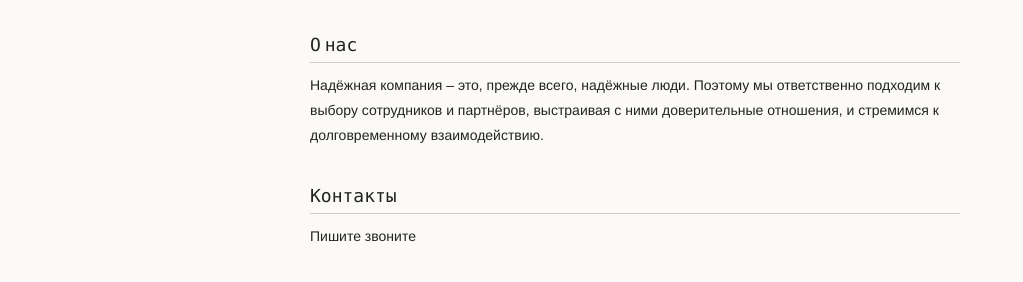
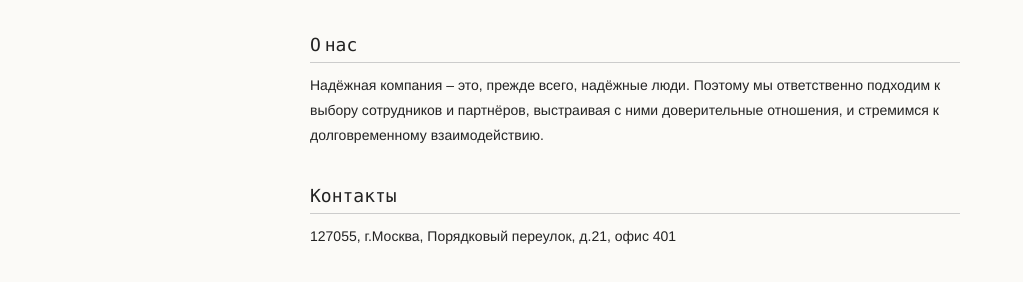
Before and after one commit to prestijltd/prestijltd.github.io, a plain HTML site: page index.html in a window 1280 px wide. Shown: the part 208-490 px from the top of the page, without its empty margins (0-1023 px from the left). Drawn offline with Linux system fonts and the light colour scheme.

Commit message:
no message

```diff
--- a/index.html
+++ b/index.html
@@ -40,7 +40,7 @@
 <h3>
 <a name="%D0%9A%D0%BE%D0%BD%D1%82%D0%B0%D0%BA%D1%82%D1%8B" class="anchor" href="#%D0%9A%D0%BE%D0%BD%D1%82%D0%B0%D0%BA%D1%82%D1%8B"><span class="octicon octicon-link"></span></a>Контакты</h3>
 
-<p>Пишите звоните</p>
+<p>127055, г.Москва, Порядковый переулок, д.21, офис 401</p>
       </section>
       <footer>
       </footer>
```
